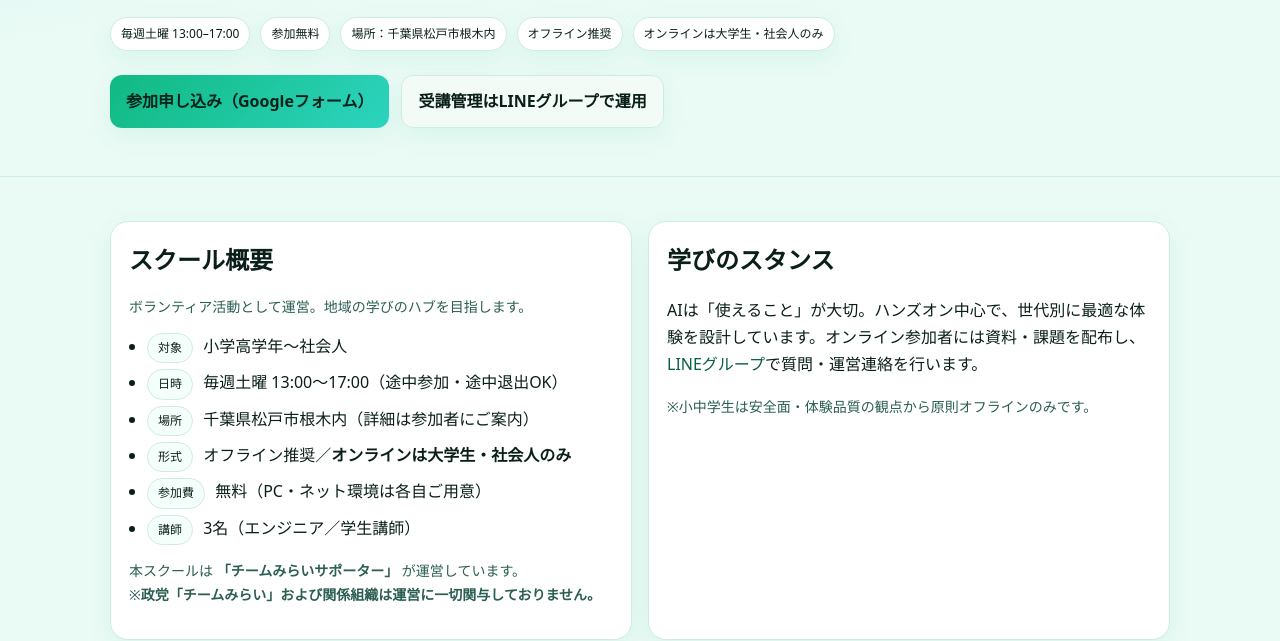
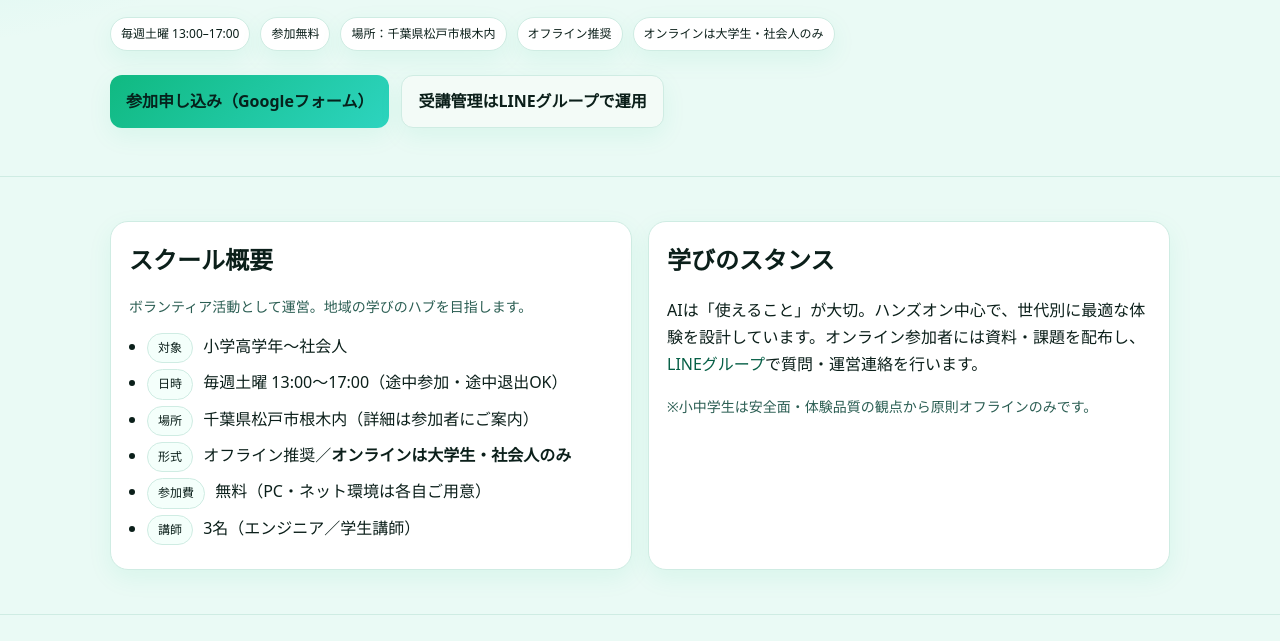
Before and after one commit to future-ai-school/official, a plain HTML site: page index.html in a window 1280 px wide. Shown: the part 334-975 px from the top of the page. Drawn offline with Linux system fonts and the light colour scheme.

Commit message:
Update index.html

```diff
--- a/index.html
+++ b/index.html
@@ -61,10 +61,6 @@
             <li><span class="pill">参加費</span> 無料（PC・ネット環境は各自ご用意）</li>
             <li><span class="pill">講師</span> 3名（エンジニア／学生講師）</li>
           </ul>
-          <p class="meta">
-            本スクールは <b>「チームみらいサポーター」</b> が運営しています。<br>
-            ※<b>政党「チームみらい」および関係組織は運営に一切関与しておりません。</b>
-          </p>
         </div>
         <div class="card">
           <h3>学びのスタンス</h3>
```
